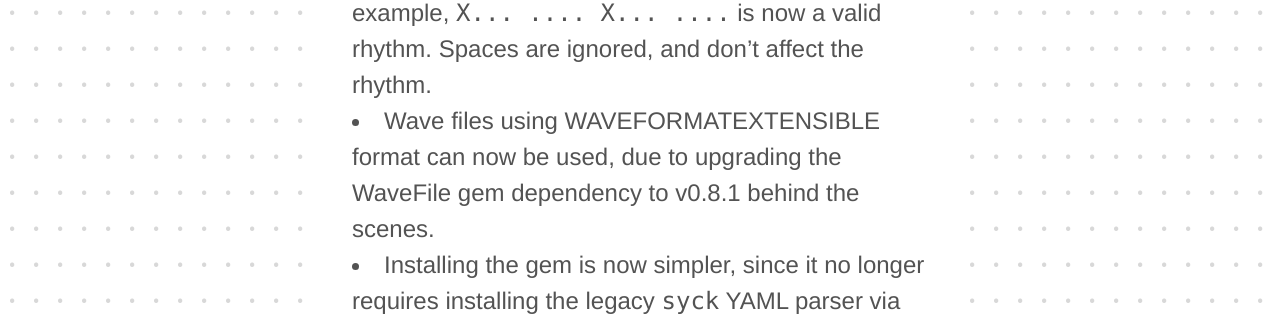
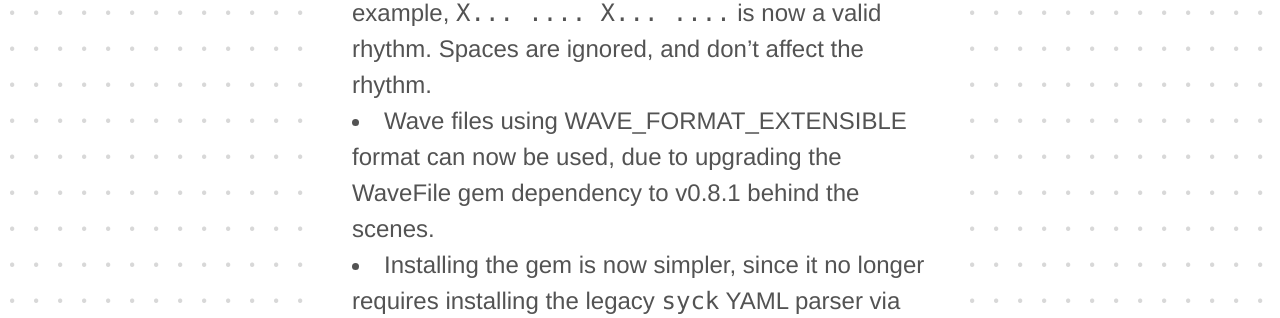
Before and after one commit to jstrait/beats, a PHP site: page /download/ in a window 1280 px wide. Shown: the part 2633-2951 px from the top of the page. Run offline with PHP 8.4, Linux system fonts and the light colour scheme.

Commit message:
Fixing formatting of 'WAVE_FORMAT_EXTENSIBLE'

```diff
--- a/README.markdown
+++ b/README.markdown
@@ -125,7 +125,7 @@
 The previous version of Beats is 2.0.0, released on September 4, 2017. It is primarily a modernization release, and contains some relatively small backwards incompatible changes.
 
 * Track rhythms can now have spaces in them. For example, `X... .... X... ....` is now a valid rhythm. Spaces are ignored, and don't affect the rhythm. For example, `X...    X...` is treated as the same rhythm as `X...X...`
-* Wave files using `WAVEFORMATEXTENSIBLE` format can now be used, due to upgrading the WaveFile gem dependency to v0.8.1 behind the scenes.
+* Wave files using `WAVE_FORMAT_EXTENSIBLE` format can now be used, due to upgrading the WaveFile gem dependency to v0.8.1 behind the scenes.
 * Installing the gem is now simpler, since it no longer requires installing the legacy `syck` YAML parser via an extension.
 * A `Fixnum is deprecated` message is no longer shown when using Ruby 2.4
 * **Backwards incompatible changes**:
--- a/web/download.php
+++ b/web/download.php
@@ -49,7 +49,7 @@
     <h3 class="mt">2.0.0 &ndash; September 4, 2017</h3>
     <ul class="bulleted">
       <li>Track rhythms can now have spaces in them. For example, <code>X... .... X... ....</code> is now a valid rhythm. Spaces are ignored, and don&rsquo;t affect the rhythm.</li>
-      <li>Wave files using WAVEFORMATEXTENSIBLE format can now be used, due to upgrading the WaveFile gem dependency to v0.8.1 behind the scenes.</li>
+      <li>Wave files using WAVE_FORMAT_EXTENSIBLE format can now be used, due to upgrading the WaveFile gem dependency to v0.8.1 behind the scenes.</li>
       <li>Installing the gem is now simpler, since it no longer requires installing the legacy <code>syck</code> YAML parser via an extension.</li>
       <li>A &#8220;Fixnum is deprecated&#8221; message is no longer shown when using Ruby 2.4</li>
       <li>The minimum supported Ruby version is now 1.9.3, instead of 1.8.7</li>
```
